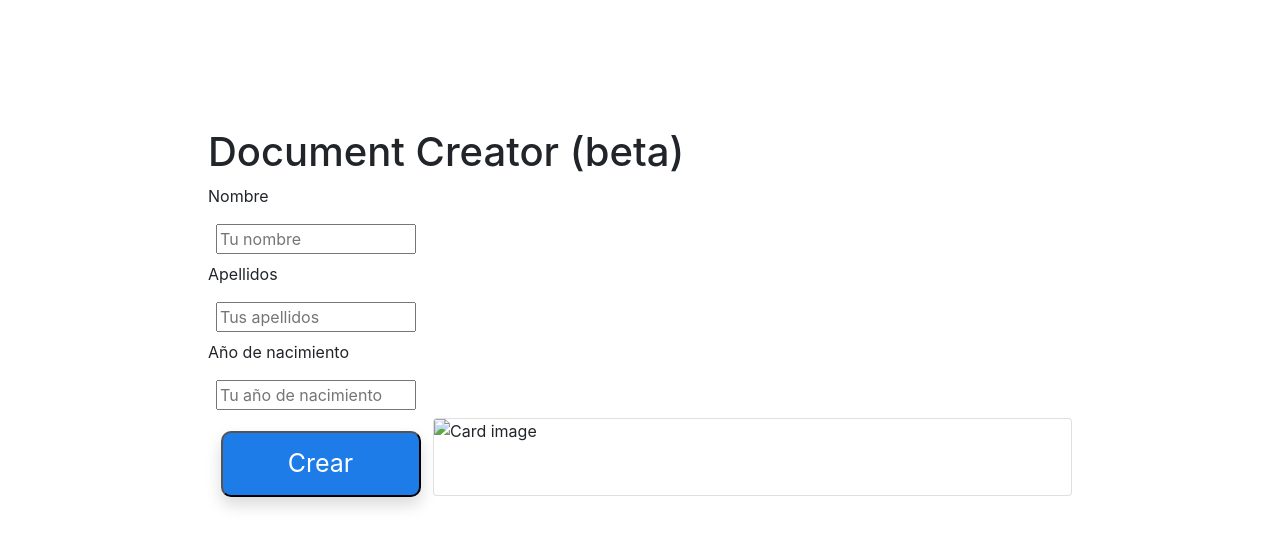
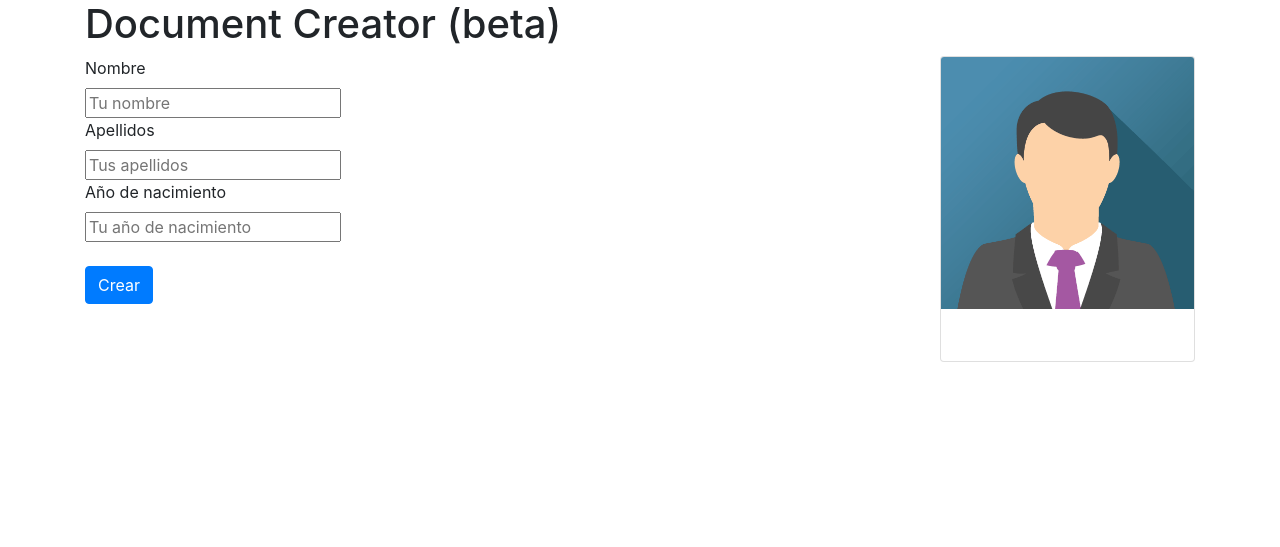
Before and after one commit to Traknous/Traknous.github.io, a plain HTML site: page gonzalez-examen-jquery/ejercicio 1/index.html in a window 1280 px wide. Drawn offline with Linux system fonts and the light colour scheme.

Commit message:
examen jquery

```diff
--- a/gonzalez-examen-jquery/ejercicio 1/index.html
+++ b/gonzalez-examen-jquery/ejercicio 1/index.html
@@ -6,32 +6,44 @@
     <meta http-equiv="X-UA-Compatible" content="ie=edge">
     <title>Ejercicio 1</title>
     <link rel="stylesheet" href="./css/bootstrap.min.css">
-    <link rel="stylesheet" href="./css/style.css">
 </head>
 <body>
-    <div id="contenedor">
+    <div class="container">
         <h1>Document Creator (beta)</h1>
-        <form action="" name="registro" method="POST" onsubmit="return validar()">
+        <div class="row">
+            <div class="col-md-9">
+                <form action="" name="registro" id="registro">
                     <div class="campo">
                         <label for="nombre">Nombre</label>
                         <br>
-                <input type="text" name="nombre" placeholder="Tu nombre">
+                        <input type="text" name="nombre" id="nombre" placeholder="Tu nombre">
                     </div>
                     <div class="campo">
                         <label for="apellidos">Apellidos</label>
                         <br>
-                <input type="text" name="apellidos" placeholder="Tus apellidos">
+                        <input type="text" name="apellidos" id="apellidos" placeholder="Tus apellidos">
                     </div>
                     <div class="campo">
                         <label for="nacimiento">Año de nacimiento</label>
                         <br>
-                <input type="nacimiento" name="nacimiento" placeholder="Tu año de nacimiento">
+                        <input type="nacimiento" name="nacimiento" id="nacimiento" placeholder="Tu año de nacimiento">
                     </div>
                     <div class="campo">
-                <input class="action-button shadow animate blue button" type="submit" value="Crear">
+                        <br>
+                        <input class="btn btn-primary" type="submit" value="Crear">
                     </div>
                 </form>
-        <div class="card"> <img class="card-img-top" src="" alt="Card image"> <div class="card-body"> <h4 class="card-title"></h4> <p class="card-text"></p> </div> </div>
+            </div>
+            <div class="col-md-3">
+                <div class="card">
+                    <img class="card-img-top" src="./img/avatar.png" alt="Card image">
+                    <div class="card-body">
+                        <h4 class="card-title"></h4>
+                        <p class="card-text"></p>
+                    </div>
+                </div>
+            </div>
+        </div>
     </div>
     <script src="./js/jquery-3.3.1.min.js"></script>
     <script src="./js/bootstrap.min.js"></script>
--- a/gonzalez-examen-jquery/ejercicio 1/js/app.js
+++ b/gonzalez-examen-jquery/ejercicio 1/js/app.js
@@ -1,20 +1,13 @@
-function validar(){
-    var nombre = document.forms["registro"]["nombre"];
-    var apellidos = document.forms["registro"]["apellido"];
-    var nacimiento = document.forms["registro"]["nacimiento"];
-    if(nombre.value==""){
-        nombre.focus();
-        nombre.style.border = "1px solid red";
-        return false;
-    } else if(apellidos.value==""){
-        apellidos.focus();
-        apellidos.style.border = "1px solid red";
-        return false;
-    } else if(nacimiento.value==""){
-        nacimiento.focus();
-        nacimiento.style.border = "1px solid red";
-        return false;
-    } else {
-        alert("El formulario es correcto");
-    }
-};
+$(document).ready(function(){
+
+    $("#registro").submit(function(e){
+        e.preventDefault();
+        var nombre = $("#nombre").val();
+        var apellidos = $("#apellidos").val();
+        var nacimiento = $("#nacimiento").val();
+
+
+
+    });
+
+});
```
Also changed, not shown: gonzalez-examen-jquery/ejercicio 1/img/avatar.png (added). Lines whose indentation alone changed are shown as unchanged.
